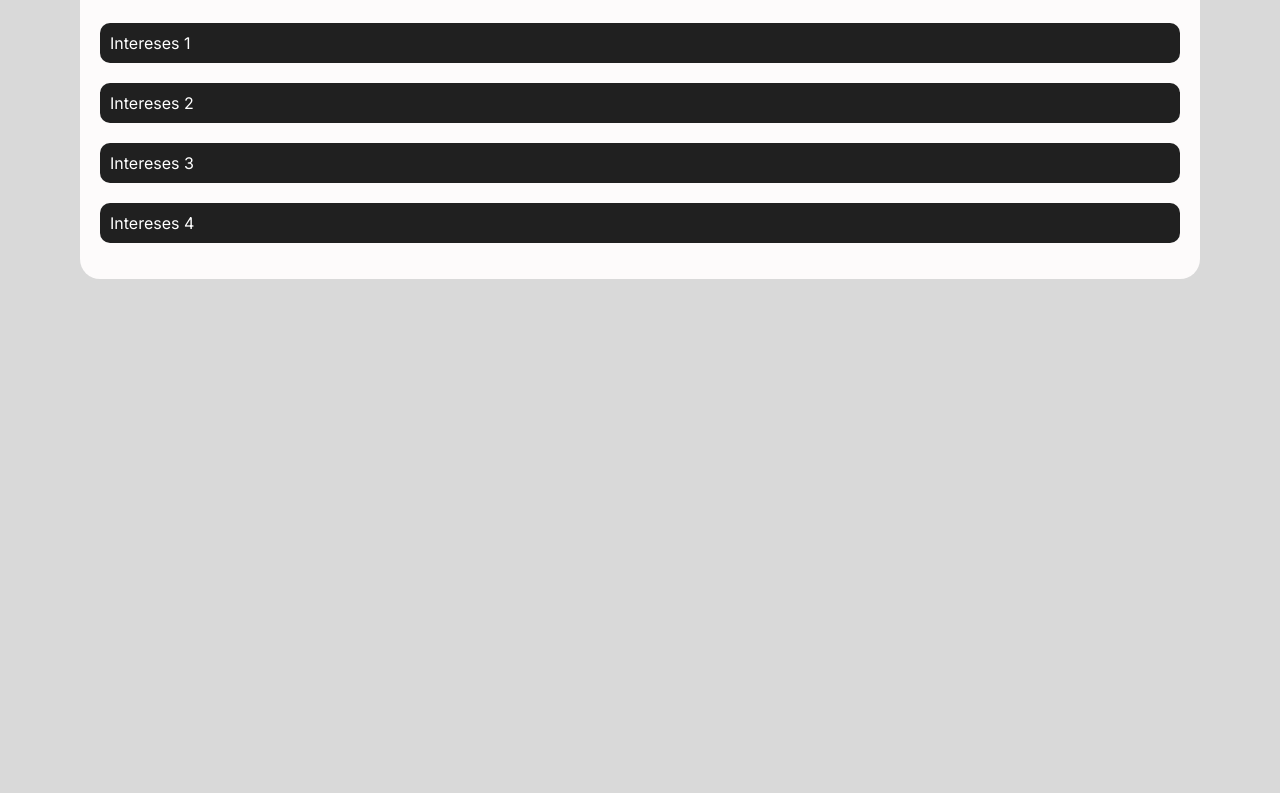
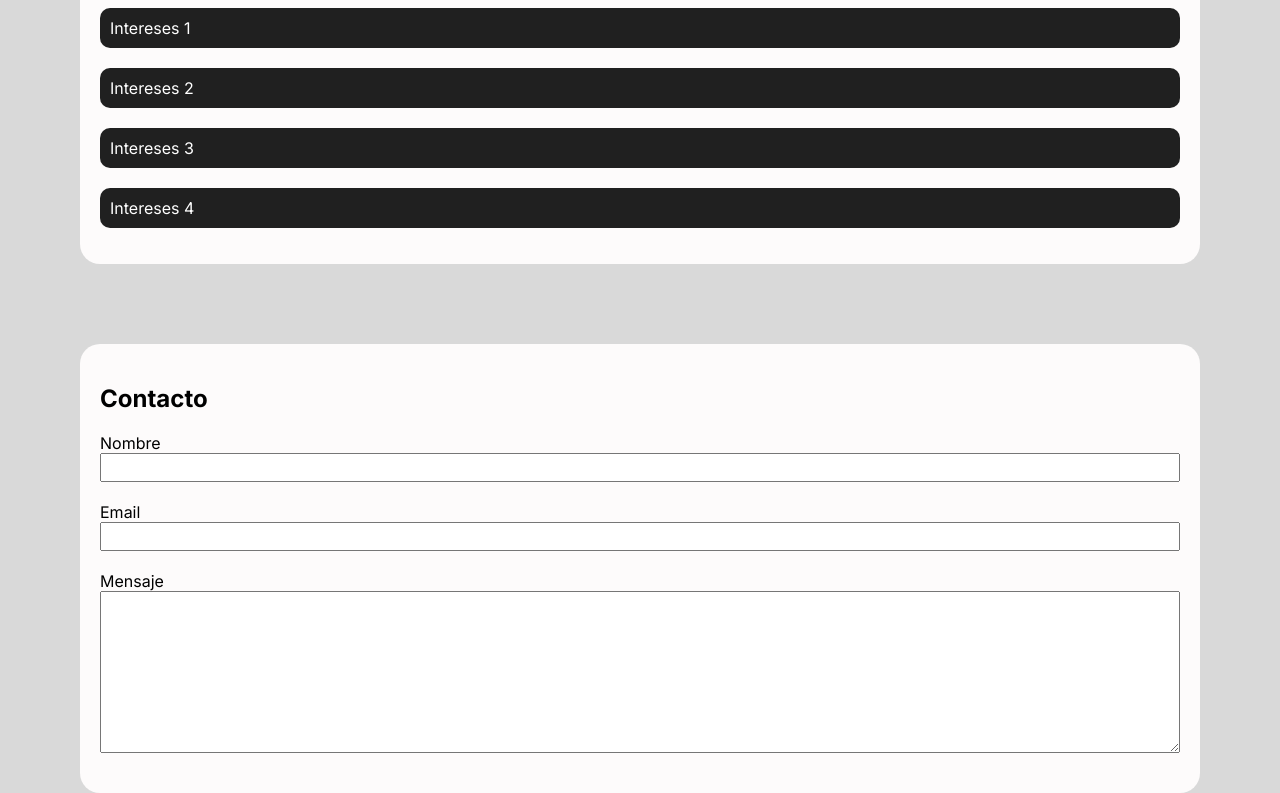
Before and after one commit to CarlosDavid-AM/prueba-tecnica, a Next.js app: page / in a window 1280 px wide. Shown: the part 671-1464 px from the top of the page. Before the commit the page ends 950 px from the top, so only its background shows below. Built offline with nearby package versions, Linux system fonts and the light colour scheme.

Commit message:
Se le agrega un formulario de contacto a la pagina

```diff
--- a/src/app/globals.css
+++ b/src/app/globals.css
@@ -35,7 +35,7 @@ li {
 }
 
 .user {
-  height: 100px;
+  height: 85px;
   border-radius: 50px;
 }
 
@@ -45,3 +45,13 @@ li {
   margin-top: 5rem;
   border-radius: 20px;
 }
+
+.aporte {
+  display: flex;
+  flex-direction: column;
+  margin: 20px 0;
+}
+
+input, textarea {
+  padding: 5px 7px;
+}
--- a/src/app/page.tsx
+++ b/src/app/page.tsx
@@ -1,4 +1,5 @@
 import About from "@/component/About"
+import ContactForm from "@/component/ContactForm"
 import Interests from "@/component/Interests"
 import MainHeader from "@/component/MainHeader"
 
@@ -13,6 +14,8 @@ const page = () => {
         <About />
 
         <Interests />
+
+        <ContactForm />
       </div>
     </div>
   )
--- /dev/null
+++ b/src/component/ContactForm.tsx
@@ -0,0 +1,26 @@
+const ContactForm = () => {
+  return (
+    <div className='seccion'>
+      <h2>
+        Contacto
+      </h2>
+
+      <form>
+        <div className='aporte'>
+          <label htmlFor="">Nombre</label>
+          <input type="text" />
+        </div>
+        <div className='aporte'>
+          <label htmlFor="">Email</label>
+          <input type='email' />
+        </div>
+        <div className='aporte'>
+          <label htmlFor="">Mensaje</label>
+          <textarea id="" rows={10}></textarea>
+        </div>
+      </form>
+    </div>
+  )
+}
+
+export default ContactForm
```
